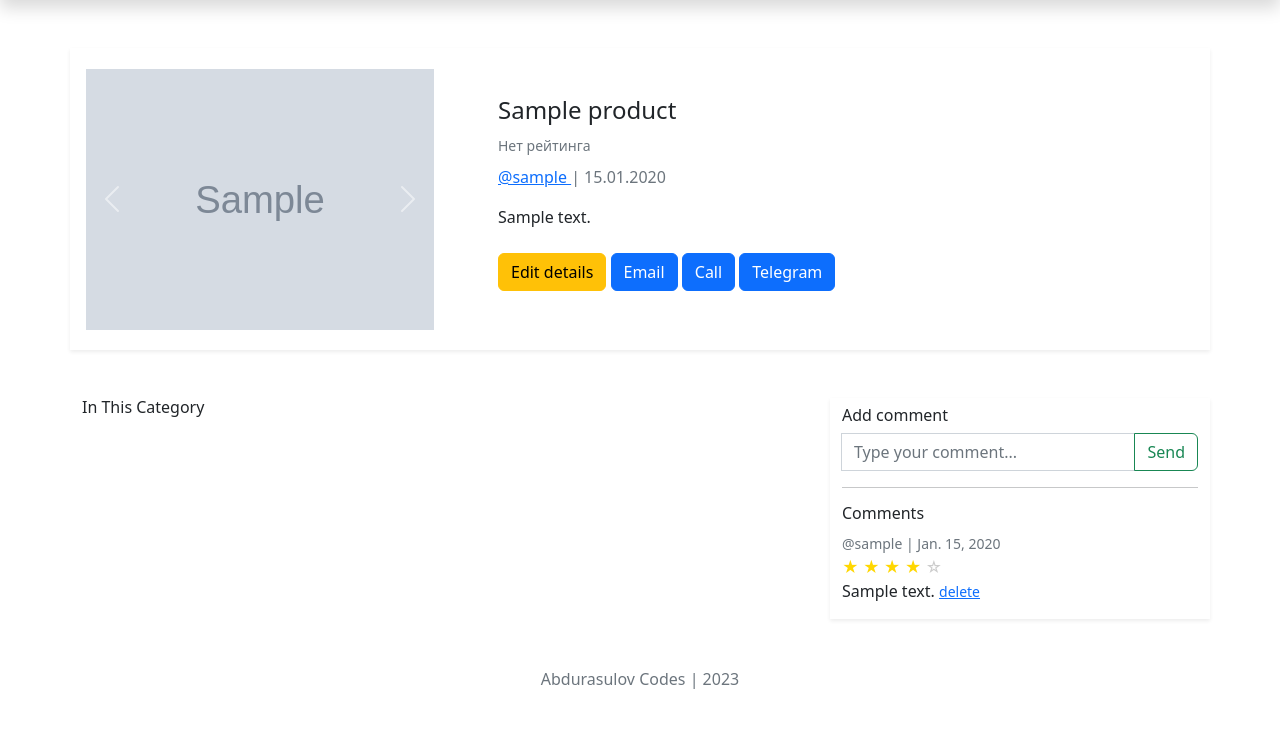
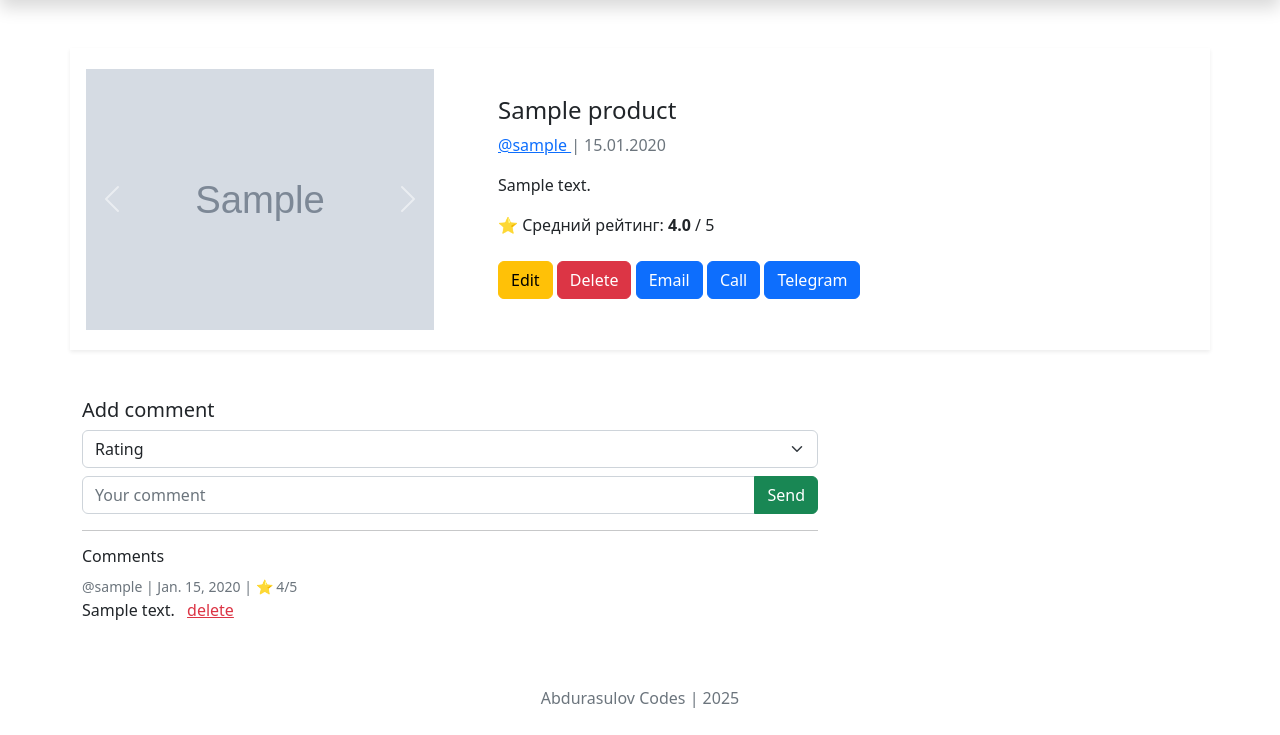
Before and after one commit to abdullohsajfuddinov4-maker/E-Bozor, a Django app: page /products/1/detail in a window 1280 px wide. Shown: the part 65-800 px from the top of the page. Run offline with Django 5.2, Linux system fonts and the light colour scheme; a user stored in the database is signed in; tables that the repository leaves empty hold one stand-in row (values such as "Sample post"); grey boxes marked "Sample" are stand-in pictures; some libraries are stand-ins or nearby versions.

Commit message:
colendar adn comment reyting ficha

```diff
--- a/products/views.py
+++ b/products/views.py
@@ -122,12 +122,11 @@ def new_comment(request, product_id):
         Comment.objects.create(
             author=request.user,
             product=product,
-            body=request.POST.get('body')
+            body=request.POST.get('body'),
+            rating=request.POST.get('rating')  # ВАЖНО
         )
-        messages.success(request, 'Comment added!')
         return redirect('products:detail', product_id)
 
-    return HttpResponse('Add comment')
 
 
 @login_required(login_url='login')
--- a/templates/base.html
+++ b/templates/base.html
@@ -10,6 +10,7 @@
     <link rel="stylesheet" type="text/css" href="{% static 'styles.css' %}">
     <!-- <link href="https://cdn.jsdelivr.net/npm/bootstrap@5.2.3/dist/css/bootstrap.min.css" rel="stylesheet" integrity="sha384-rbsA2VBKQhggwzxH7pPCaAqO46MgnOM80zW1RWuH61DGLwZJEdK2Kadq2F9CUG65" crossorigin="anonymous"> -->
     <link rel="stylesheet" href="https://cdn.jsdelivr.net/npm/bootstrap-icons@1.3.0/font/bootstrap-icons.css">
+    <link href="https://cdn.jsdelivr.net/npm/fullcalendar@6.1.11/index.global.min.css" rel="stylesheet">
 </head>
 <style>
     img{
@@ -93,9 +94,10 @@
     </div>
 
     <div class="footer m-5 mb-3 ">
-        <center class="text-muted" >Abdurasulov Codes | 2023</center>
+        <center class="text-muted" >Abdurasulov Codes | 2025</center>
     </div>
     <script src="{% static 'scripts.js' %}" ></script>
+    <script src="https://cdn.jsdelivr.net/npm/fullcalendar@6.1.11/index.global.min.js"></script>
     <!-- <script src="js/bootstrap.bundle.min.js"></script> -->
     <!-- <script src="https://cdn.jsdelivr.net/npm/bootstrap@5.2.3/dist/js/bootstrap.bundle.min.js" integrity="sha384-kenU1KFdBIe4zVF0s0G1M5b4hcpxyD9F7jL+jjXkk+Q2h455rYXK/7HAuoJl+0I4" crossorigin="anonymous"></script> -->
 </body>
--- a/templates/product_detail.html
+++ b/templates/product_detail.html
@@ -5,63 +5,31 @@
 {% endblock title %}
 
 {% block content %}
-<div class="container">
-    <div class="w-100 mt-5">
+<div class="container mt-5">
+
+    <!-- PRODUCT -->
     <div class="row shadow-sm">
         <div class="col-4 p-3">
-                <div id="carouselExampleCaptions" class="carousel slide" data-bs-ride="carousel">
+            <div id="carouselExample" class="carousel slide" data-bs-ride="carousel">
                 <div class="carousel-inner">
                     {% for picture in product.productimage_set.all %}
-                            {% if forloop.first %}
-                                <div class="carousel-item active thumbnail shadow-sm">
-                                    <img class="d-block w-100" width="400" height="270"
-                                         src="{{ picture.image.url }}" alt="">
+                        <div class="carousel-item {% if forloop.first %}active{% endif %}">
+                            <img class="d-block w-100" height="270" src="{{ picture.image.url }}">
                         </div>
-                            {% else %}
-                                <div class="carousel-item thumbnail shadow-sm">
-                                    <img class="d-block w-100" width="400" height="270"
-                                         src="{{ picture.image.url }}" alt="">
-                                </div>
-                            {% endif %}
                     {% endfor %}
                 </div>
 
-                    <button class="carousel-control-prev" type="button"
-                            data-bs-target="#carouselExampleCaptions" data-bs-slide="prev">
+                <button class="carousel-control-prev" type="button" data-bs-target="#carouselExample" data-bs-slide="prev">
                     <span class="carousel-control-prev-icon"></span>
-                        <span class="visually-hidden">Previous</span>
                 </button>
-
-                    <button class="carousel-control-next" type="button"
-                            data-bs-target="#carouselExampleCaptions" data-bs-slide="next">
+                <button class="carousel-control-next" type="button" data-bs-target="#carouselExample" data-bs-slide="next">
                     <span class="carousel-control-next-icon"></span>
-                        <span class="visually-hidden">Next</span>
                 </button>
             </div>
         </div>
 
         <div class="col-7 p-5">
             <h4>{{ product.title }}</h4>
-
-                <!-- ⭐ Rating -->
-                <div class="mb-2">
-                    {% with rating=product.average_rating|floatformat:0 %}
-                        {% if rating > 0 %}
-                            {% for i in "12345" %}
-                                {% if forloop.counter <= rating %}
-                                    <span style="color: gold;">★</span>
-                                {% else %}
-                                    <span style="color: #ccc;">☆</span>
-                                {% endif %}
-                            {% endfor %}
-                            <small class="text-muted">
-                                ({{ product.average_rating|floatformat:1 }}/5)
-                            </small>
-                        {% else %}
-                            <small class="text-muted">Нет рейтинга</small>
-                        {% endif %}
-                    {% endwith %}
-                </div>
 
             <p class="text-muted">
                 <a href="{% url 'users:profile' product.author.username %}">
@@ -72,76 +40,58 @@
 
             <p>{{ product.description|safe }}</p>
 
-                <div class="contact mt-4">
+            <!-- RATING -->
+            <p>
+                ⭐ Средний рейтинг:
+                <strong>{{ product.average_rating|floatformat:1 }}</strong> / 5
+            </p>
+
+            <div class="mt-4">
                 {% if request.user == product.author %}
-                        <a class="btn btn-warning"
-                           href="{% url 'products:update' product.id %}">
-                            Edit details
+                    <a class="btn btn-warning" href="{% url 'products:update' product.id %}">
+                        Edit
                     </a>
+
+                    <form action="{% url 'products:delete' product.id %}"
+                          method="post"
+                          class="d-inline"
+                          onsubmit="return confirm('Вы действительно хотите удалить этот продукт?');">
+                        {% csrf_token %}
+                        <button type="submit" class="btn btn-danger">
+                            Delete
+                        </button>
+                    </form>
                 {% endif %}
 
-                    <a class="btn btn-primary" href="mailto:{{ product.author.email }}">
-                        Email
-                    </a>
-                    <a class="btn btn-primary" href="tel:{{ product.phone_number }}">
-                        Call
-                    </a>
-                    <a class="btn btn-primary"
-                       href="https://t.me/{{ product.tg_username }}">
-                        Telegram
-                    </a>
+
+                <a class="btn btn-primary" href="mailto:{{ product.author.email }}">Email</a>
+                <a class="btn btn-primary" href="tel:{{ product.phone_number }}">Call</a>
+                <a class="btn btn-primary" href="https://t.me/{{ product.tg_username }}">Telegram</a>
             </div>
         </div>
     </div>
 
-        <div class="row">
-            <!-- Similar products -->
-            <div class="col-8 mt-5">
-                <h6>In This Category</h6>
+    <!-- COMMENTS -->
+    <div class="row mt-5">
+        <div class="col-8">
+            <h5>Add comment</h5>
 
-                <div class="d-flex flex-wrap justify-content-between">
-                    {% for i in product.category.product_set.all %}
-                        {% if product != i %}
-                            <div class="card border-0 shadow-sm m-1 mt-3"
-                                 style="width: 14rem;">
-                                {% if i.productimage_set.first %}
-                                    <img height="190" class="card-img-top"
-                                         src="{{ i.productimage_set.first.image.url }}"
-                                         alt="">
-                                {% endif %}
+            <form action="{% url 'products:comment_new' product.id %}" method="post">
+                {% csrf_token %}
 
-                                <div class="card-body">
-                                    <h6 class="card-title">{{ i.title }}</h6>
-                                    <span class="card-text">${{ i.price }}</span>
-
-                                    <div class="d-flex justify-content-between mt-2">
-                                        <i class="bi bi-bookmark-fill"></i>
-                                        <a href="{% url 'products:detail' i.id %}"
-                                           class="btn btn-outline-primary">
-                                            Details
-                                        </a>
-                                    </div>
-                                </div>
-                            </div>
-                        {% endif %}
+                <div class="mb-2">
+                    <select name="rating" class="form-select" required>
+                        <option value="">Rating</option>
+                        {% for i in "12345" %}
+                            <option value="{{ i }}">{{ i }} ⭐</option>
                         {% endfor %}
-                </div>
+                    </select>
                 </div>
 
-            <!-- Comments -->
-            <div class="col-4 mt-5 shadow-sm">
-                <h6 class="pt-2">Add comment</h6>
-
-                <form action="{% url 'products:comment_new' product.id %}"
-                      method="post" class="input-group">
-                    {% csrf_token %}
-                    <input class="form-control"
-                           name="body"
-                           type="text"
-                           placeholder="Type your comment...">
-                    <button class="btn btn-outline-success" type="submit">
-                        Send
-                    </button>
+                <div class="input-group">
+                    <input class="form-control" name="body" required placeholder="Your comment">
+                    <button class="btn btn-success">Send</button>
+                </div>
             </form>
 
             <hr>
@@ -149,33 +99,30 @@
             <h6>Comments</h6>
 
             {% for comment in product.comments.all %}
+                <div class="mb-2">
                     <small class="text-muted">
-                        @{{ comment.author.username }} | {{ comment.date }}
+                        @{{ comment.author.username }}
+                        | {{ comment.date }}
+                        | ⭐ {{ comment.rating }}/5
                     </small>
 
                     <p>
-                        {% for i in "12345" %}
-                            {% if forloop.counter <= comment.rating %}
-                                <span style="color: gold;">★</span>
-                            {% else %}
-                                <span style="color: #ccc;">☆</span>
-                            {% endif %}
-                        {% endfor %}
-                        <br>
-
                         {{ comment.body }}
 
                         {% if request.user == comment.author %}
-                            <small>
-                                <a href="{% url 'products:comment_delete' product.id comment.id %}">
+                            <a class="text-danger ms-2"
+                               href="{% url 'products:comment_delete' product.id comment.id %}"
+                               onclick="return confirm('Вы действительно хотите удалить этот комментарий?');">
                                 delete
                             </a>
-                            </small>
                         {% endif %}
                     </p>
+                </div>
+            {% empty %}
+                <p class="text-muted">No comments yet</p>
             {% endfor %}
         </div>
     </div>
-    </div>
+
 </div>
 {% endblock content %}
--- a/users/urls.py
+++ b/users/urls.py
@@ -1,5 +1,6 @@
 
-from .views import SignupView, ProfileView, UpdateProfileView, AddRemoveSavedView, SavedView, RecentlyViewedView
+from .views import SignupView, ProfileView, UpdateProfileView, AddRemoveSavedView, SavedView, RecentlyViewedView, \
+    profile_calendar
 from django.urls import path
 
 app_name='users'
@@ -9,5 +10,6 @@ urlpatterns = [
     path('update', UpdateProfileView.as_view(), name='update'),
     path('addremovesaved/<int:product_id>', AddRemoveSavedView.as_view(), name='addremovesaved'),
     path('saveds', SavedView.as_view(), name='saveds'),
-    path('recently-viewed', RecentlyViewedView.as_view(), name='recently_viewed')
+    path('recently-viewed', RecentlyViewedView.as_view(), name='recently_viewed'),
+    path('calendar/', profile_calendar, name='calendar'),
 ]
```
Also changed, not shown: templates/profile.html (+147 -29 lines), users/models.py (+10 -0 lines), users/views.py (+14 -1 lines), users/migrations/0002_reminder.py (added). Lines whose indentation alone changed are shown as unchanged.
